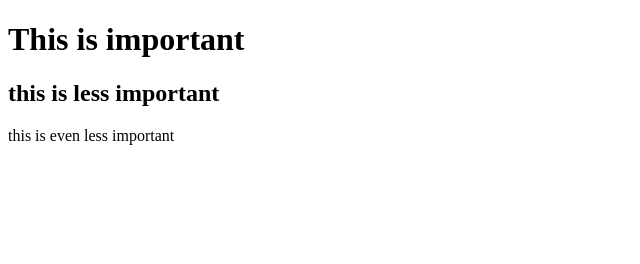
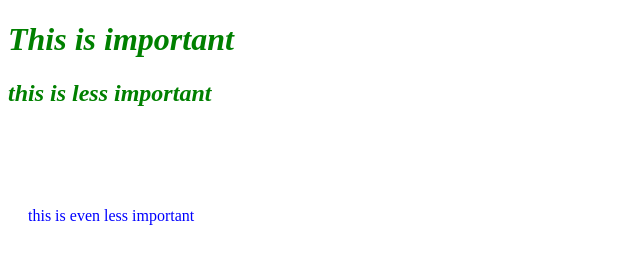
Before and after one commit to elsebseb/289.101c, a plain HTML site: page page1.html in a window 1280 px wide. Shown: the whole page, without its empty margins (0-640 px from the left). Drawn offline with Linux system fonts and the light colour scheme.

Commit message:
added new styles and assigned them

```diff
--- a/page1.html
+++ b/page1.html
@@ -3,12 +3,23 @@
 
     <head>
         <title>Page1</title>
+        <style>
+            .important{
+                color:green;
+                font-style:italic;
+            }
+            .notsoimportant{
+                color:blue;
+                margin-top: 100px;
+                margin-left:20px;
+            }
+        </style>
     </head>
     <body>
 
-        <h1>This is important</h1>
-        <h2>this is less important</h2>
-        <p>this is even less important</p>
+        <h1 class="important">This is important</h1>
+        <h2 class="important">this is less important</h2>
+        <p class="notsoimportant">this is even less important</p>
 
     </body>
 </html>
```
